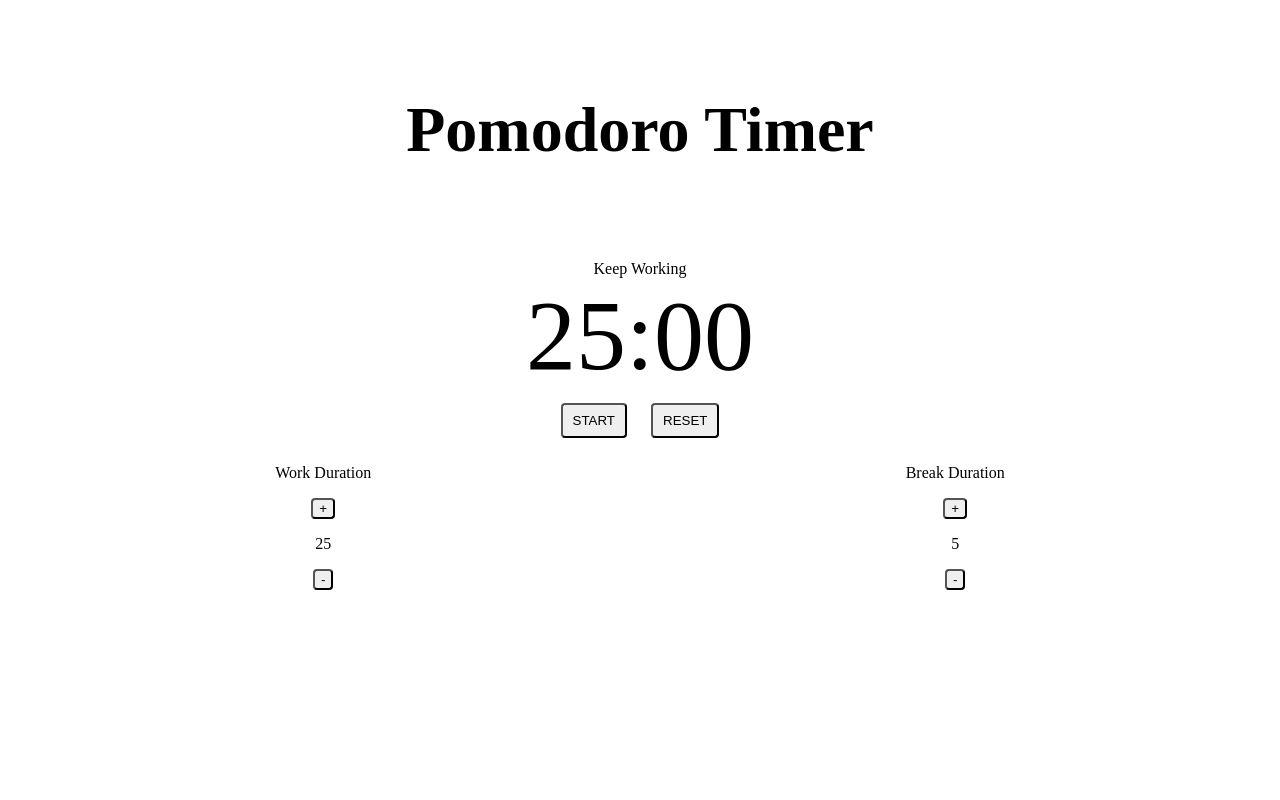
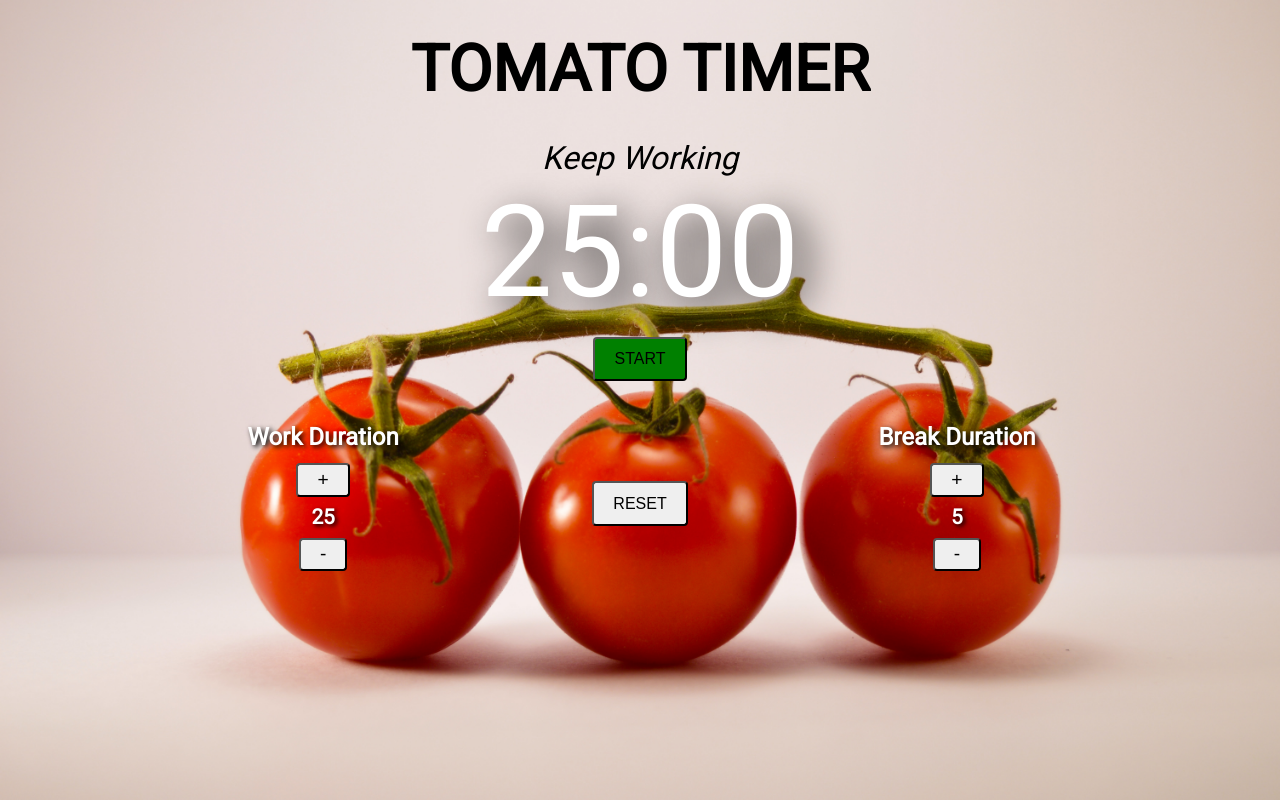
Before and after one commit to sophi-li/pomodoro, a plain HTML site: page index.html in a window 1280 px wide. Drawn offline with Linux system fonts and the light colour scheme.

Commit message:
update ui

```diff
--- a/app.js
+++ b/app.js
@@ -1,3 +1,4 @@
+
 let countdown = 0; // variable to set/clear intervals
 let seconds = 1500; // seconds left on the clock
 let workTime = 25;
@@ -5,6 +6,7 @@ let breakTime = 5;
 let isBreak = true;
 let isPaused = true;
 
+// Define UI variables
 const status = document.querySelector("#status");
 const timerDisplay = document.querySelector(".timerDisplay");
 const startBtn = document.querySelector("#start-btn");
@@ -48,7 +50,7 @@ function timer() {
 
 
 /* UPDATE WORK AND BREAK TIMES */
-let increment = 5;
+let increment = 1;
 
 let incrementFunctions =
     {"#work-plus": function () { workTime = Math.min(workTime + increment, 60)},
@@ -56,7 +58,7 @@ let incrementFunctions =
      "#break-plus": function () { breakTime = Math.min(breakTime + increment, 60)},
      "#break-minus": function () { breakTime = Math.max(breakTime - increment, 5)}};
 
-for (var key in incrementFunctions) {
+for (let key in incrementFunctions) {
     if (incrementFunctions.hasOwnProperty(key)) {
       document.querySelector(key).onclick = incrementFunctions[key];
     }
@@ -69,15 +71,21 @@ function countdownDisplay() {
   timerDisplay.textContent = `${minutes}:${remainderSeconds < 10 ? '0' : ''}${remainderSeconds}`;
 }
 
+// let hoverCSS = 'startBtn:hover{ color: #555 }';
+
 function buttonDisplay() {
   if (isPaused && countdown === 0) {
     startBtn.textContent = "START";
+    startBtn.style.backgroundColor = "green";
   } else if (isPaused && countdown !== 0) {
     startBtn.textContent = "CONTINUE";
+    startBtn.style.backgroundColor = "green";
   } else {
     startBtn.textContent = "PAUSE";
+    startBtn.style.backgroundColor = "yellow";
   }
 }
+
 
 function updateHTML() {
   countdownDisplay();
--- a/index.html
+++ b/index.html
@@ -1,44 +1,58 @@
 <!DOCTYPE html>
 <html>
 <head>
-	<title>Pomodoro</title>
+	<title>Tomato Timer</title>
 	<link rel="stylesheet" type="text/css" href="style.css">
+	<link href="https://fonts.googleapis.com/css?family=Roboto&display=swap" rel="stylesheet">
+
 </head>
 <body>
 
+<!-- START HERO IMAGE -->
+<div class="hero-image">
+	<!-- START CONTAINER -->
+	<div class="container">
+	<h1>TOMATO TIMER</h1>
 
-<div class="container">
-<h1>Pomodoro Timer</h1>
-
+		<!-- START POMO -->
 		<div id="pomodoro">
-	<div id="status"></div>
+			<div id="status">A</div>
 			<div class="timerDisplay">25:00</div>
 			<button class="btn" id="start-btn">START</button>
-	<button class="btn" id="reset">RESET</button>
 		</div>
+		<!-- END POMO -->
 
-
-
+		<!-- START SETTINGS -->
 		<div class="settings">
+			<!-- WORK COLUMN (LEFT) -->
 			<div class="work">
-		<p>Work Duration</p>
+				<p class="duration-text">Work Duration</p>
 				<button class="btn-settings" id="work-plus">+</button>
 				<p id="work-min">25 min</p>
 				<button class="btn-settings" id="work-minus">-</button>
 			</div>
-
-
-
+			<!-- RESET COLUMN (MIDDLE) -->
+			<div class="reset">
+				<button class="btn" id="reset">RESET</button>
+			</div>
+			<!-- BREAK COLUMN (RIGHT) -->
 			<div id="break">
-		<p>Break Duration</p>
+				<p class="duration-text">Break Duration</p>
 				<button class="btn-settings" id="break-plus">+</button>
 				<p id="break-min"> 5 min</p>
 				<button class="btn-settings" id="break-minus">-</button>
 			</div>
+		</div>
+		<!-- END SETTINGS -->
 
 	</div>
+	<!-- END CONTAINER -->
 
+</div>
+<!-- END HERO TOMATO IMAGE -->
 
 <script type="text/javascript" src="app.js"></script>
 </body>
+
+<!-- Photo by Alex Ghizila on Unsplash -->
 </html>
--- a/style.css
+++ b/style.css
@@ -1,55 +1,115 @@
 * {
+	margin: 0;
+}
+
+body, html {
 	text-align: center;
+	height: 100%;
+	margin-top: 0;
+	font-family: Roboto;
+	padding-top: 0;
+}
 
-}
+.hero-image {
+	/* background-image: linear-gradient(rgba(0, 0, 0, 0.1), rgba(0, 0, 0, 0.1)), url("alex-ghizila-UD_j10SKj5g-unsplash.jpg"); */
+	background-image: url("alex-ghizila-UD_j10SKj5g-unsplash.jpg");
+	height: 100%;
+	background-position: center;
+	background-repeat: no-repeat;
+	background-size: cover;
+	position: relative;
+	/* background: ; */
+	/* filter:alpha(opacity=1000); */
+	/* opacity: 0.1; */
+  }
+
 
 h1 {
 	font-size: 4em;
 	font-weight: bold;
-	padding: 50px;
-}
-
-.container {
-	padding: 0px;
-	width: 100%;
-	margin: auto;
-	text-align: center;
+	/* padding: 50px; */
 }
 
 
+.container {
+	padding: 2em;
+	/* width: 100%; */
+	/* margin: auto; */
+	/* text-align: center; */
+}
+
+#status {
+	font-size: 2em;
+	padding-top: 1em;
+	font-style: oblique;
+	color: black;
+	/* text-shadow: black 0.1em 0.1em 0.3em; */
+}
+
 #pomodoro {
-	margin: 0 auto;
+	margin: 0;
 	position: relative;
 }
 
 .timerDisplay {
-	font-size: 100px;
+	font-size: 8em;
+	color: white;
+	/* font-weight: bold; */
+	text-shadow: black 0.1em 0.1em 0.3em;
 
 }
-
 
 .btn {
 	margin: 10px;
 	cursor: pointer;
 	border-radius: 4px;
-	padding: 8px 10px;
+	padding: 0.7em 1.2em;
+	font-size: 1em;
+	border-color: black;
 }
 
+/* #start-btn:hover {
+	background-color:green;
+	color: white;
+} */
+
 .settings {
+	padding: 2em;
 	display: grid;
-	grid-template-columns: auto auto;
-	width: 100%;
-	/*grid-template-columns:  1fr 1fr; */
+	grid-template-columns: auto auto auto;
+	justify-content: center;
+	grid-template-columns:  10fr 0fr 10fr;
+}
+
+.duration-text, #work-min, #break-min {
+	font-size: 1.5em;
+	color: white;
+	font-weight: bold;
+	text-shadow: black 0.1em 0.1em 0.2em;
+	padding-bottom: 0.5em;
+}
+
+#work-min, #break-min {
+	font-size: 1.3em;
+	padding: 0.4em;
+}
+
+.reset {
+	padding-top: 3em;
+}
+
+.btn-settings {
+	padding: 0.2em 1em;
+	font-size: 1.2em;
+	cursor: pointer;
+	border-radius: 4px;
 }
 
 
-
-.button-test {
-	display: flex;
-	flex-direction: row;
+#pauseHover:hover {
+	background-color: "yellow";
 }
 
-
-#work-plus, #work-minus, #break-plus, #break-minus {
-	border-radius: 4px;
-}
+/* #work-plus, #break-plus {
+	padding-top: 1em;
+} */
```
Also changed, not shown: alex-ghizila-UD_j10SKj5g-unsplash.jpg (added), slejven-djurakovic-0dAREtlOGlE-unsplash.jpg (added), 1 other file. Lines whose indentation alone changed are shown as unchanged.
